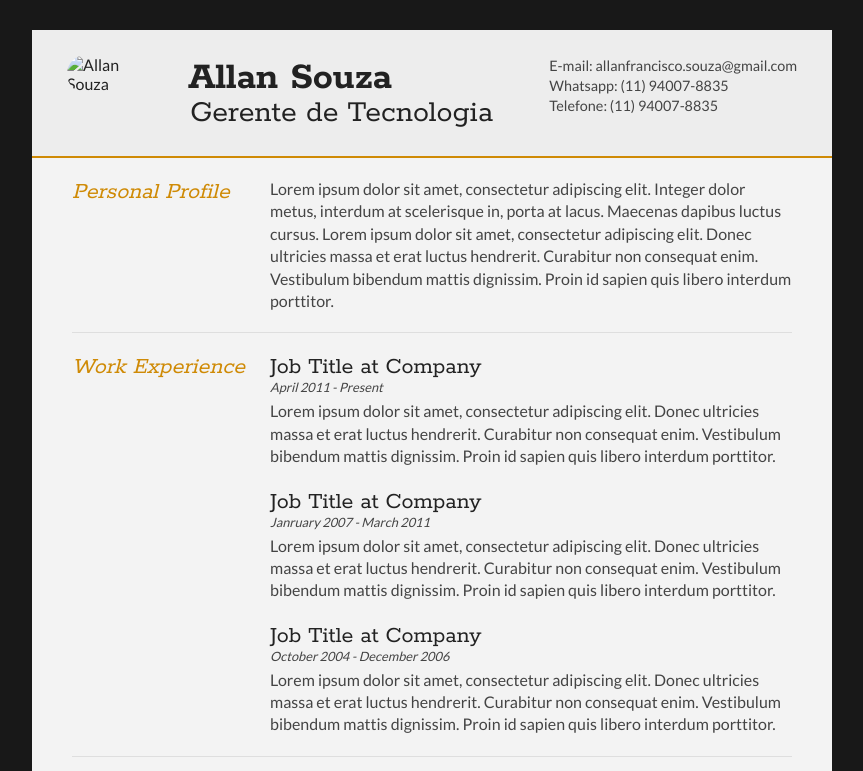
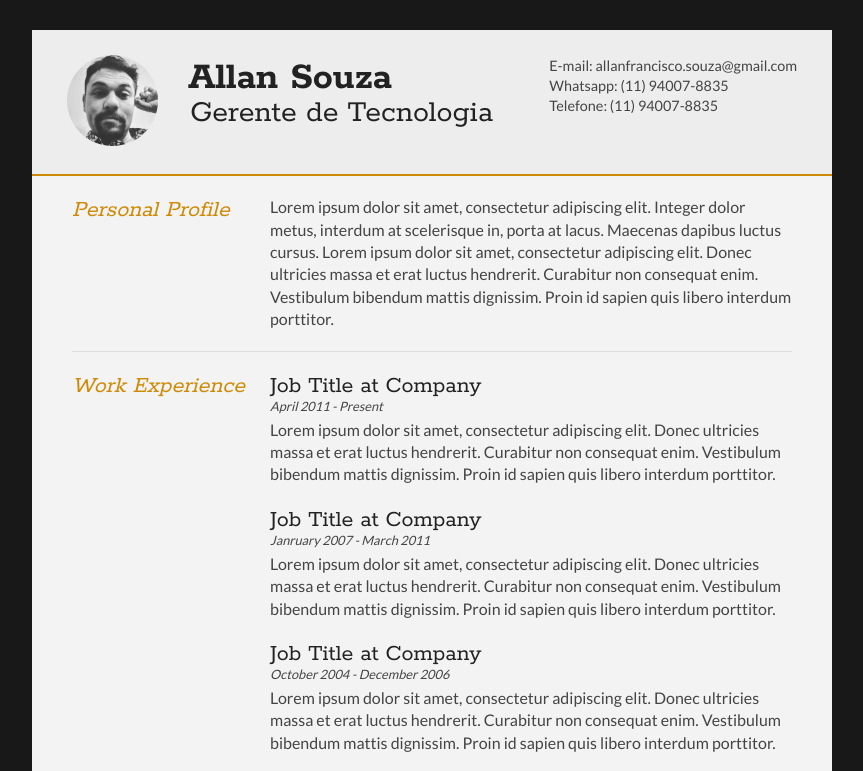
Before and after one commit to AlanLoirao/curriculo, a plain HTML site: page index.html in a window 1280 px wide. Shown: the top 771 px of the page, without its empty margins (208-1071 px from the left). Drawn offline with Linux system fonts and the light colour scheme.

Commit message:
ajuste de foto
ajustado

```diff
--- a/index.html
+++ b/index.html
@@ -18,7 +18,7 @@
 <div id="cv" class="instaFade">
  <div class="mainDetails">
   <div id="headshot" class="quickFade">
-   <img src="headshot.jpg" alt="Allan Souza" />
+   <img src="perfil.jpg" alt="Allan Souza" />
   </div>
 
   <div id="name">
```
